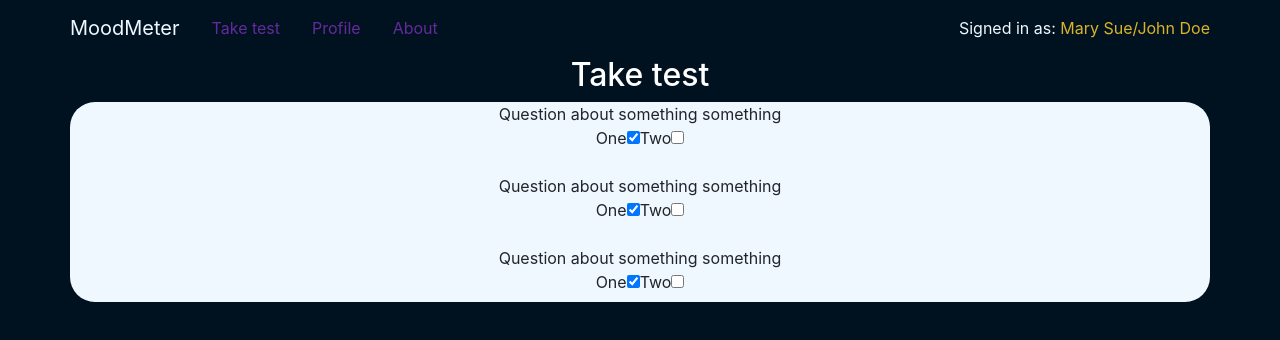
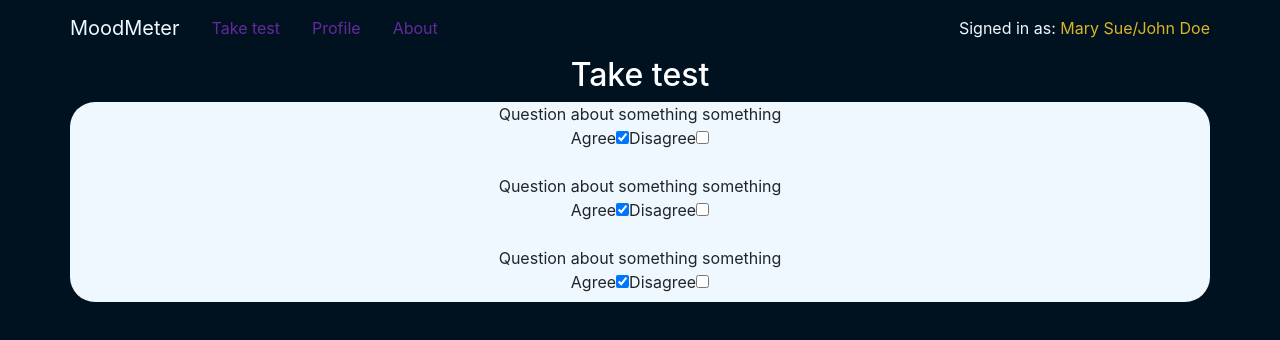
Before and after one commit to Viserya11/Moodmeter-capstone-project-, a React (Create React App) app: page /test in a window 1280 px wide. Shown: the top 340 px of the page. Built offline with nearby package versions, Linux system fonts and the light colour scheme.

Commit message:
Update Test.jsx

```diff
--- a/src/components/Test.jsx
+++ b/src/components/Test.jsx
@@ -9,13 +9,13 @@ export default function Test() {
 
         <p>Question about something something</p>
         <div className="container d-flex">
-        <label>One
+        <label>Agree
 
       <input className='checkmark' type="checkbox" checked="checked"/>
         <span class="checkmark"></span>
       </label>
 
-      <label>Two
+      <label>Disagree
       <input className='checkmark' type="checkbox"/>
       <span class="checkmark"></span>
      </label>
@@ -23,13 +23,13 @@ export default function Test() {
 
         <p>Question about something something</p>
         <div className="container d-flex">
-        <label>One
+        <label>Agree
 
       <input className='checkmark' type="checkbox" checked="checked"/>
         <span class="checkmark"></span>
       </label>
 
-      <label>Two
+      <label>Disagree
       <input className='checkmark' type="checkbox"/>
       <span class="checkmark"></span>
      </label>
@@ -37,13 +37,13 @@ export default function Test() {
 
         <p>Question about something something</p>
         <div className="container d-flex">
-        <label>One
+        <label>Agree
 
       <input className='checkmark' type="checkbox" checked="checked"/>
         <span class="checkmark"></span>
       </label>
 
-      <label>Two
+      <label>Disagree
       <input className='checkmark' type="checkbox"/>
       <span class="checkmark"></span>
      </label>
```
